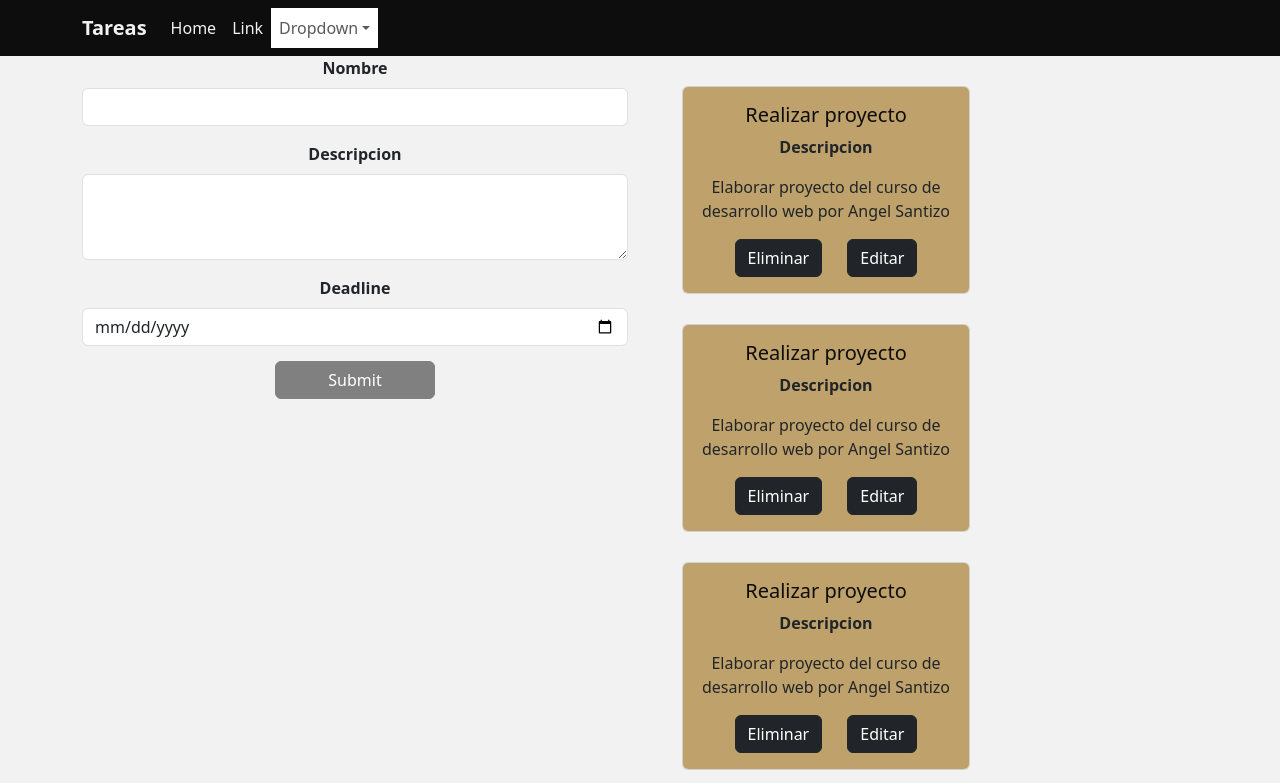
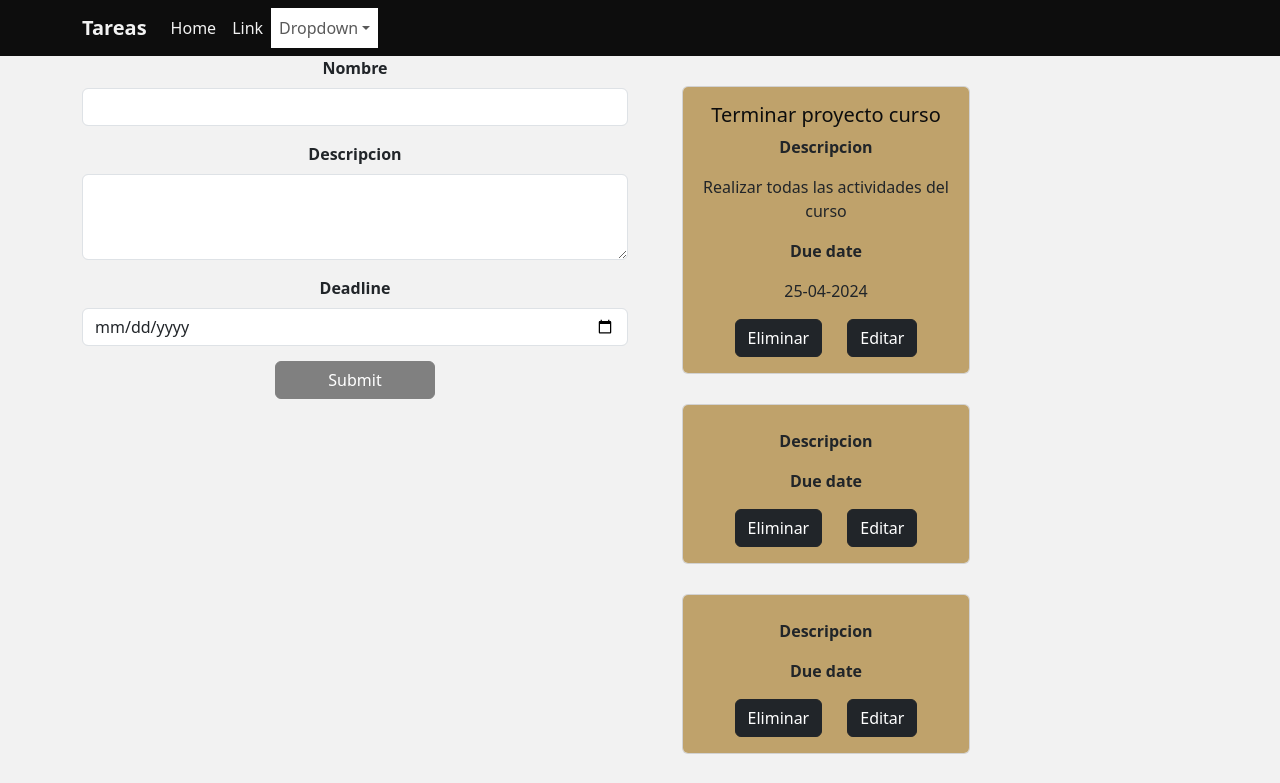
Before and after one commit to AngelSantizo/Inicio-con-React, a React (Create React App) app: page / in a window 1280 px wide. Shown: the top 783 px of the page. Built offline with nearby package versions, Linux system fonts and the light colour scheme.

Commit message:
Agregando props al proyecto

```diff
--- a/src/App.js
+++ b/src/App.js
@@ -17,7 +17,7 @@ function App() {
          <Row>
             <Col><Formulario></Formulario></Col>
             <Col>
-              <Item></Item>
+              <Item name={'Terminar proyecto curso'} description={'Realizar todas las actividades del curso'} dueDate={'25-04-2024'}></Item>
               <Item></Item>
               <Item></Item>
               <Item></Item>
--- a/src/componentes/item/item.js
+++ b/src/componentes/item/item.js
@@ -3,16 +3,22 @@ import Card from 'react-bootstrap/Card';
 //tenemos que importar tambien la hoja de estilos .scss
 import './item.scss'
 
-function Item() {
+function Item(props) {
   return (
     <Card style={{ width: '18rem' }}>
       <Card.Body className='CardBody'>
-        <Card.Title className='CardTitle'>Realizar proyecto</Card.Title>
+        <Card.Title className='CardTitle'>{props.name}</Card.Title>
         <Card.Text className='fw-bold'>
           Descripcion
         </Card.Text>
         <Card.Text>
-          Elaborar proyecto del curso de desarrollo web por Angel Santizo
+          {props.description}
+        </Card.Text>
+        <Card.Text className='fw-bold'>
+          Due date
+        </Card.Text>
+        <Card.Text>
+          {props.dueDate}
         </Card.Text>
         <Button variant='dark' className='botonCompletar'>Eliminar</Button>
         <Button variant='dark'>Editar</Button>
```
